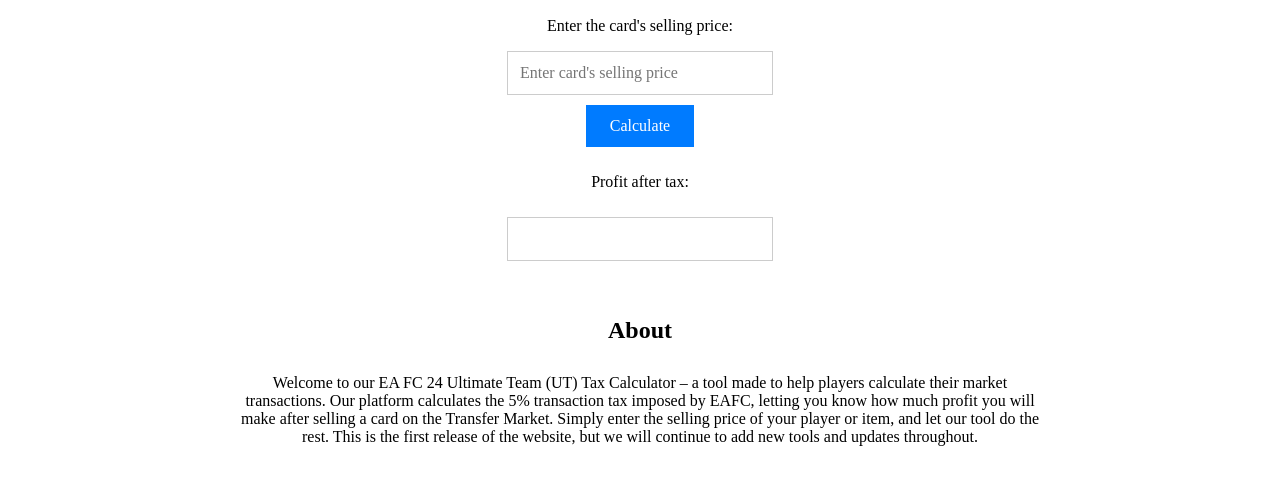
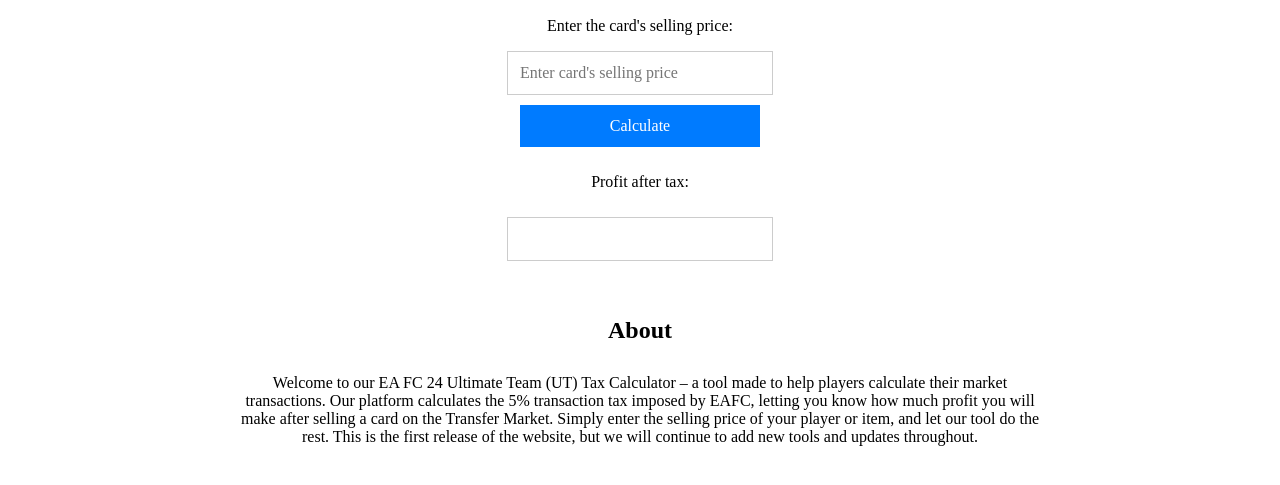
Before and after one commit to danii39/UT-Tax, a plain HTML site: page index.html in a window 1280 px wide. Shown: the part 123-608 px from the top of the page. Drawn offline with Linux system fonts and the light colour scheme.

Commit message:
index.html

```diff
--- a/index.html
+++ b/index.html
@@ -4,6 +4,7 @@
     <meta charset="UTF-8">
     <title>UT Profit Calculator</title>
     <link rel="stylesheet" href="https://cdnjs.cloudflare.com/ajax/libs/font-awesome/5.15.3/css/all.min.css">
+    <link rel="stylesheet" href="phone.css">
     <style>
         /* Set "Times New Roman" as the font for all text elements */
         body, input, button, #resultBox {
```
